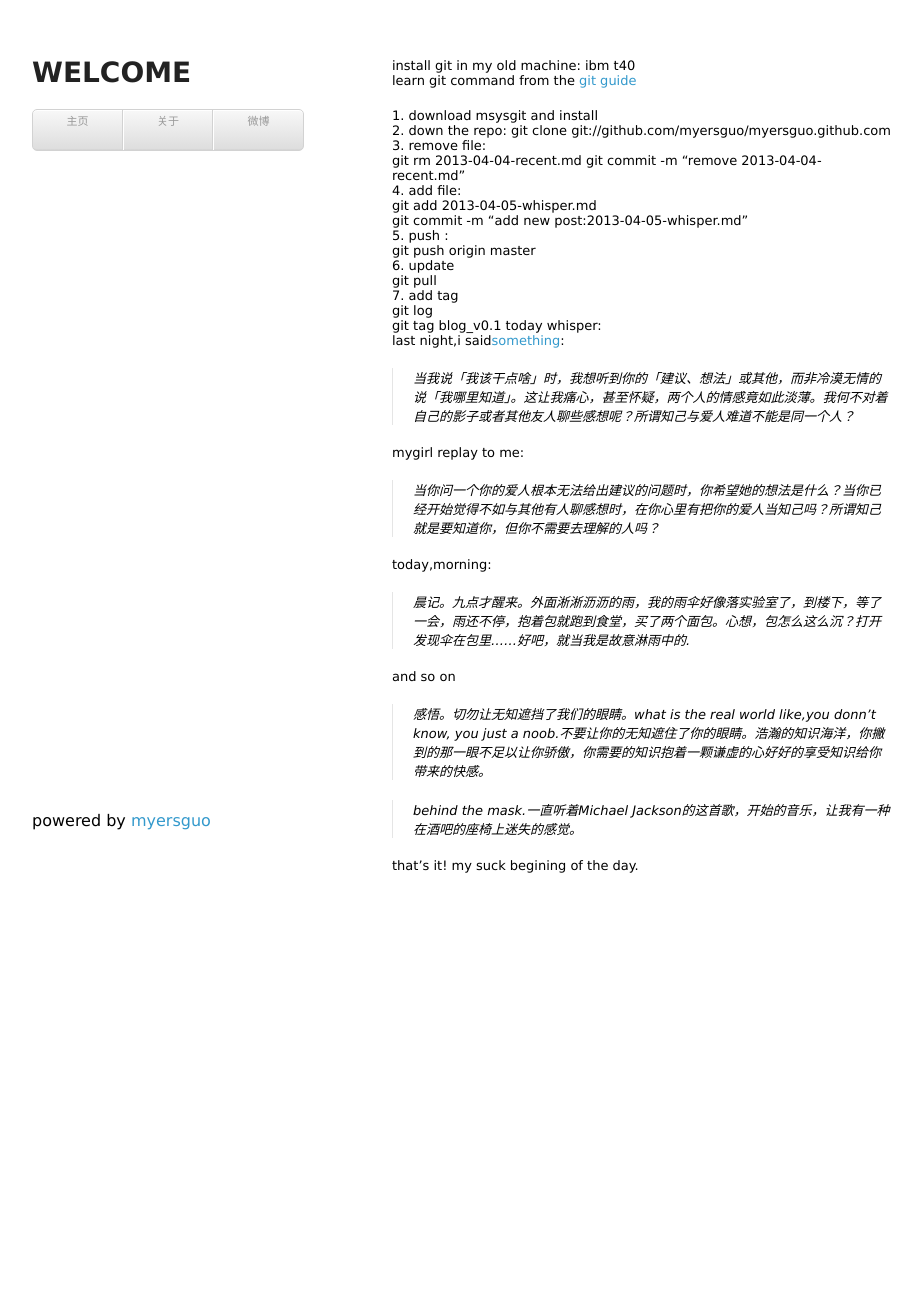
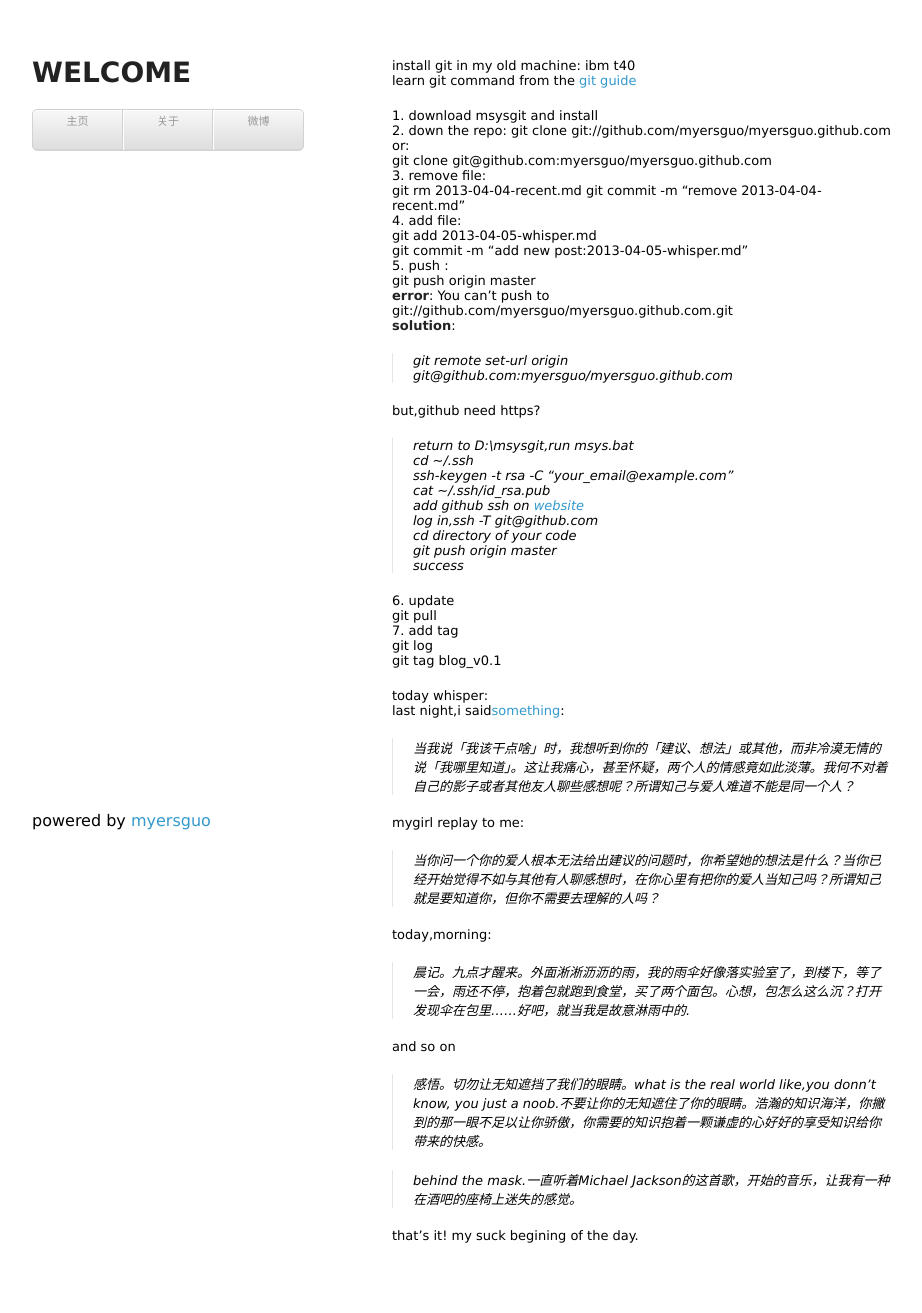
Before and after one commit to myersguo/myersguo.github.com, a Jekyll site: the page built from _posts/2013-04-05-whisper.md, in a window 1280 px wide. Shown: the whole page, without its empty margins (178-1100 px from the left). Built offline with Jekyll 4.4.1, drawn with Linux system fonts in a browser that asks for light colours; comment, search, counter and statistics services are not loaded; before the commit the page ends 943 px from its top, so only the background shows below that.

Commit message:
Update 2013-04-05-whisper.md

```diff
--- a/_posts/2013-04-05-whisper.md
+++ b/_posts/2013-04-05-whisper.md
@@ -10,6 +10,8 @@ learn git command from the [git guide](http://rogerdudler.github.com/git-guide/i
 1\. download msysgit and install
 2\. down the repo:
 	git clone git://github.com/myersguo/myersguo.github.com
+	or:
+	git clone git@github.com:myersguo/myersguo.github.com
 3\. remove file:
 	git rm 2013-04-04-recent.md
 	git commit -m "remove 2013-04-04-recent.md"
@@ -18,11 +20,29 @@ learn git command from the [git guide](http://rogerdudler.github.com/git-guide/i
 	git commit -m "add new post:2013-04-05-whisper.md"
 5\. push :
 	git push origin master
+	**error**:  You can't push to git://github.com/myersguo/myersguo.github.com.git
+	**solution**:
+>git remote set-url origin git@github.com:myersguo/myersguo.github.com
+
+but,github need https?
+> return to D:\msysgit,run msys.bat
+> cd ~/.ssh
+> ssh-keygen -t rsa -C "your_email@example.com"
+> cat ~/.ssh/id_rsa.pub
+> add github ssh on [website](https://github.com/settings/ssh)
+> log in,ssh -T git@github.com
+> cd directory of your code
+> git push origin master
+> success
+
+
 6\. update
 	git pull
 7\. add tag
 	git log
 	git tag blog_v0.1
+
+
 today whisper:
 last night,i said[something](http://weibo.com/1011692792/zqE2Q9IcB):
 >当我说「我该干点啥」时，我想听到你的「建议、想法」或其他，而非冷漠无情的说「我哪里知道」。这让我痛心，甚至怀疑，两个人的情感竟如此淡薄。我何不对着自己的影子或者其他友人聊些感想呢？所谓知己与爱人难道不能是同一个人？
```
